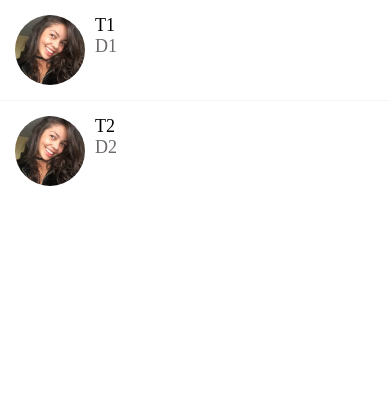
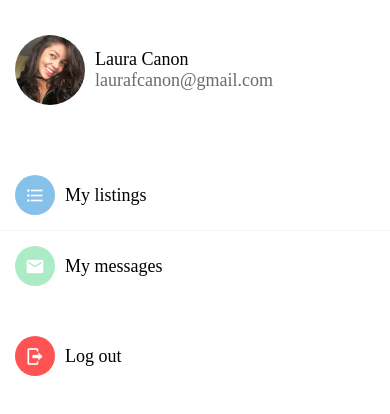
Before and after one commit to LauraCanon/Swap, a React Native app: screen / in a window 390 px wide. Shown: the top 414 px of the page. Built offline with nearby package versions, Linux system fonts and the light colour scheme.

Commit message:
Creates messages screen and set account screen

```diff
--- a/App.js
+++ b/App.js
@@ -5,7 +5,11 @@ import ListingDetailScreen from "./app/screens/ListingDetailScreen";
 import WelcomeScreen from "./app/screens/WelcomeScreen";
 import ViewImageScreen from "./app/screens/ViewImageScreen";
 import MessagesScreen from "./app/screens/MessagesScreen";
+import Screen from "./app/components/Screen";
+import Icon from "./app/components/Icon";
+import ListItem from "./app/components/ListItem";
+import AccountScreen from "./app/screens/AccountScreen";
 
 export default function App() {
-  return <MessagesScreen />;
+  return <AccountScreen></AccountScreen>;
 }
--- /dev/null
+++ b/app/components/Icon.js
@@ -0,0 +1,27 @@
+import React from "react";
+import { View } from "react-native";
+import { MaterialCommunityIcons } from "@expo/vector-icons";
+
+function Icon({
+  name,
+  size = 40,
+  backgroundColor = "#000",
+  iconColor = "#fff",
+}) {
+  return (
+    <View
+      style={{
+        width: size,
+        height: size,
+        borderRadius: size / 2,
+        backgroundColor,
+        justifyContent: "center",
+        alignItems: "center",
+      }}
+    >
+      <MaterialCommunityIcons name={name} color={iconColor} size={size * 0.5} />
+    </View>
+  );
+}
+
+export default Icon;
--- a/app/components/ListItem.js
+++ b/app/components/ListItem.js
@@ -5,15 +5,23 @@ import Swipeable from "react-native-gesture-handler/Swipeable";
 
 import colors from "../config/colors";
 
-function ListItem({ title, subTitle, image, onPress, renderRightActions }) {
+function ListItem({
+  title,
+  subTitle,
+  image,
+  IconComponent,
+  onPress,
+  renderRightActions,
+}) {
   return (
     <Swipeable renderRightActions={renderRightActions}>
       <TouchableHighlight onPress={onPress} underlayColor={colors.light}>
         <View style={styles.container}>
-          <Image style={styles.image} source={image} />
-          <View>
+          {IconComponent}
+          {image && <Image style={styles.image} source={image} />}
+          <View style={styles.detailContainer}>
             <AppText style={styles.title}>{title}</AppText>
-            <AppText style={styles.subTitle}>{subTitle}</AppText>
+            {subTitle && <AppText style={styles.subTitle}>{subTitle}</AppText>}
           </View>
         </View>
       </TouchableHighlight>
@@ -26,11 +34,14 @@ const styles = StyleSheet.create({
     flexDirection: "row",
     padding: 15,
   },
+  detailContainer: {
+    marginLeft: 10,
+    justifyContent: "center",
+  },
   image: {
     width: 70,
     height: 70,
     borderRadius: 35,
-    marginRight: 10,
   },
   subTitle: {
     color: colors.gray,
--- a/app/components/Screen.js
+++ b/app/components/Screen.js
@@ -1,11 +1,5 @@
 import React from "react";
-import {
-  Platform,
-  SafeAreaView,
-  StatusBar,
-  StyleSheet,
-  View,
-} from "react-native";
+import { Platform, SafeAreaView, StatusBar, StyleSheet } from "react-native";
 
 function Screen({ children }) {
   return <SafeAreaView style={styles.screen}>{children}</SafeAreaView>;
@@ -14,6 +8,7 @@ function Screen({ children }) {
 const styles = StyleSheet.create({
   screen: {
     paddingTop: Platform.OS === "android" ? StatusBar.currentHeight : 0,
+    flex: 1,
   },
 });
 
--- /dev/null
+++ b/app/screens/AccountScreen.js
@@ -0,0 +1,69 @@
+import React from "react";
+import { FlatList, StyleSheet, View } from "react-native";
+
+import Icon from "../components/Icon";
+import ListItem from "../components/ListItem";
+import ListItemSeparator from "../components/ListItemSeparator";
+import Screen from "../components/Screen";
+import colors from "../config/colors";
+
+const menuItems = [
+  {
+    title: "My listings",
+    icon: {
+      name: "format-list-bulleted",
+      backgroundColor: colors.secondary,
+    },
+  },
+  {
+    title: "My messages",
+    icon: {
+      name: "email",
+      backgroundColor: colors.primary,
+    },
+  },
+];
+
+function AccountScreen(props) {
+  return (
+    <Screen>
+      <View style={styles.container}>
+        <ListItem
+          title="Laura Canon"
+          subTitle="laurafcanon@gmail.com"
+          image={require("../assets/ProfilePicture.jpeg")}
+        />
+      </View>
+      <View style={styles.container}>
+        <FlatList
+          data={menuItems}
+          keyExtractor={(menuItem) => menuItem.title}
+          ItemSeparatorComponent={ListItemSeparator}
+          renderItem={({ item }) => (
+            <ListItem
+              title={item.title}
+              IconComponent={
+                <Icon
+                  name={item.icon.name}
+                  backgroundColor={item.icon.backgroundColor}
+                />
+              }
+            />
+          )}
+        />
+      </View>
+      <ListItem
+        title="Log out"
+        IconComponent={<Icon name="logout" backgroundColor="#ff5252" />}
+      />
+    </Screen>
+  );
+}
+
+const styles = StyleSheet.create({
+  container: {
+    marginVertical: 20,
+  },
+});
+
+export default AccountScreen;
--- a/app/screens/MessagesScreen.js
+++ b/app/screens/MessagesScreen.js
@@ -23,6 +23,7 @@ const initialMessages = [
 
 function MessagesScreen() {
   const [messages, setMessages] = useState(initialMessages);
+  const [refreshing, setRefreshing] = useState(false);
 
   const handleDelete = (message) => {
     const newMessages = messages.filter((m) => m.id !== message.id);
@@ -46,6 +47,17 @@ function MessagesScreen() {
           />
         )}
         ItemSeparatorComponent={ListItemSeparator}
+        refreshing={refreshing}
+        onRefresh={() => {
+          [
+            {
+              id: 2,
+              title: "T2",
+              description: "D2",
+              image: require("../assets/ProfilePicture.jpeg"),
+            },
+          ];
+        }}
       />
     </Screen>
   );
```
